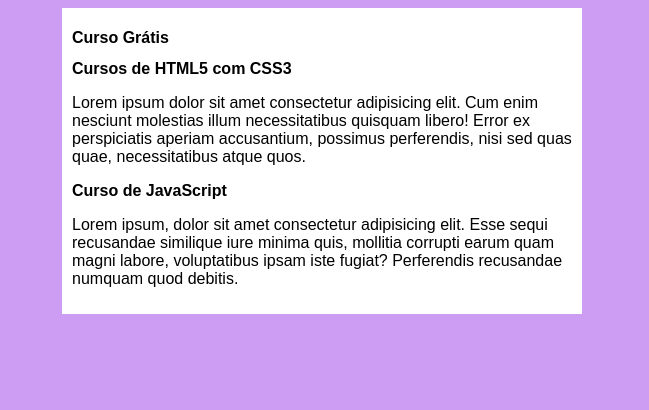
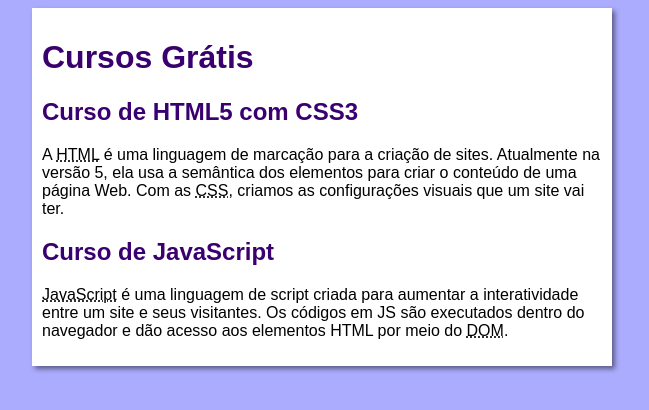
Before and after one commit to otiagoss/projeto-site, a plain HTML site: page index.html in a window 1280 px wide. Shown: the whole page, without its empty margins (318-967 px from the left). Drawn offline with Linux system fonts and the light colour scheme.

Commit message:
novo main

```diff
--- a/estilo/style.css
+++ b/estilo/style.css
@@ -1,22 +1,26 @@
 * {
-
-    font-family: Arial, Helvetica, sans-serif;
-    font-size: 16px;
-
+  font-family: Arial, Helvetica, sans-serif;
+  font-size: 16px;
 }
 
 body {
-
-    background-color: rgb(204,157,243);
-
+  background-color: #acacff;
 }
 
-main{
-
+main {
   background-color: white;
-  width: 500px;
+  width: 560px;
   margin: auto;
   padding: 10px;
-  box-shadow: 3px  3px 5px rgba(0, 0, 0, 0,47);
+  box-shadow: 3px 3px 5px rgba(0, 0, 0, 0.473);
+}
 
+h1 {
+  font-size: 2em;
+  color: rgb(58, 0, 112);
 }
+
+h2 {
+  font-size: 1.5em;
+  color: rgb(58, 0, 112);
+}
--- a/index.html
+++ b/index.html
@@ -2,23 +2,22 @@
 <html lang="pt-br">
 <head>
     <meta charset="UTF-8">
-    <meta http-equiv="X-UA-Compatible" content="IE=edge">
     <meta name="viewport" content="width=device-width, initial-scale=1.0">
-    <title>Curso em Video</title>
+    <title>Curso em Vídeo</title>
     <link rel="stylesheet" href="estilo/style.css">
 </head>
 <body>
     <main>
         <header>
-          <h1>Curso Grátis</h1>
+            <h1>Cursos Grátis</h1>
         </header>
         <article>
-            <h2>Cursos de HTML5 com CSS3</h2>
-            <p>Lorem ipsum dolor sit amet consectetur adipisicing elit. Cum enim nesciunt molestias illum necessitatibus quisquam libero! Error ex perspiciatis aperiam accusantium, possimus perferendis, nisi sed quas quae, necessitatibus atque quos.</p>
+            <h2>Curso de HTML5 com CSS3</h2>
+            <p>A <abbr title="HyperText Markup Language">HTML</abbr> é uma linguagem de marcação para a criação de sites. Atualmente na versão 5, ela usa a semântica dos elementos para criar o conteúdo de uma página Web. Com as <abbr title="Cascading Style Sheets">CSS</abbr>, criamos as configurações visuais que um site vai ter.</p>
         </article>
         <article>
             <h2>Curso de JavaScript</h2>
-            <p>Lorem ipsum, dolor sit amet consectetur adipisicing elit. Esse sequi recusandae similique iure minima quis, mollitia corrupti earum quam magni labore, voluptatibus ipsam iste fugiat? Perferendis recusandae numquam quod debitis.</p>
+            <p><abbr title="JavaScript">JavaScript</abbr> é uma linguagem de script criada para aumentar a interatividade entre um site e seus visitantes. Os códigos em JS são executados dentro do navegador e dão acesso aos elementos HTML por meio do <abbr title="Document Object Model">DOM</abbr>.</p>
         </article>
     </main>
 </body>
```
